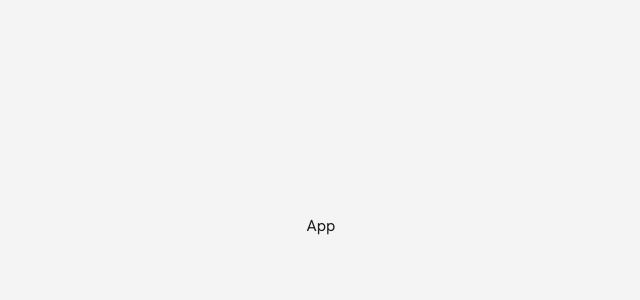
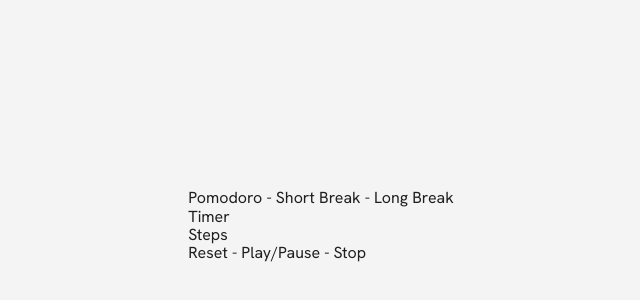
Before and after one commit to msilenzi/simple-pomodoro, a React (Vite) app: page / in a window 1280 px wide. Shown: the part 174-474 px from the top of the page, without its empty margins (319-959 px from the left). Built offline with nearby package versions, Linux system fonts and the light colour scheme.

Commit message:
add pomodoro boilerplate

```diff
--- a/src/App.jsx
+++ b/src/App.jsx
@@ -1,6 +1,10 @@
+import { Pomodoro } from '@Components/pomodoro'
+
 function App() {
   return (
-    <div>App</div>
+    <>
+      <Pomodoro />
+    </>
   )
 }
 
--- /dev/null
+++ b/src/components/pomodoro/Controls.jsx
@@ -0,0 +1,7 @@
+function Controls() {
+  return (
+    <div>Reset - Play/Pause - Stop</div>
+  )
+}
+
+export default Controls
--- /dev/null
+++ b/src/components/pomodoro/Pomodoro.jsx
@@ -0,0 +1,17 @@
+import Controls from "./Controls"
+import Stages from "./Stages"
+import Steps from "./Steps"
+import Timer from "./Timer"
+
+function Pomodoro() {
+  return (
+    <>
+      <Stages />
+      <Timer />
+      <Steps />
+      <Controls />
+    </>
+  )
+}
+
+export default Pomodoro
--- /dev/null
+++ b/src/components/pomodoro/Stages.jsx
@@ -0,0 +1,7 @@
+function Stages() {
+  return (
+    <div>Pomodoro - Short Break - Long Break</div>
+  )
+}
+
+export default Stages
--- /dev/null
+++ b/src/components/pomodoro/Steps.jsx
@@ -0,0 +1,7 @@
+function Steps() {
+  return (
+    <div>Steps</div>
+  )
+}
+
+export default Steps
--- /dev/null
+++ b/src/components/pomodoro/Timer.jsx
@@ -0,0 +1,7 @@
+function Timer() {
+  return (
+    <div>Timer</div>
+  )
+}
+
+export default Timer
--- /dev/null
+++ b/src/components/pomodoro/index.js
@@ -0,0 +1,3 @@
+import Pomodoro from './Pomodoro'
+
+export { Pomodoro }
--- a/src/scss/index.scss
+++ b/src/scss/index.scss
@@ -6,3 +6,6 @@
 @import 'base/variables';
 @import 'base/globals';
 @import 'base/utilities';
+
+//* Components
+@import 'components/pomodoro';
```
Also changed, not shown: src/scss/components/_pomodoro.scss (added).
